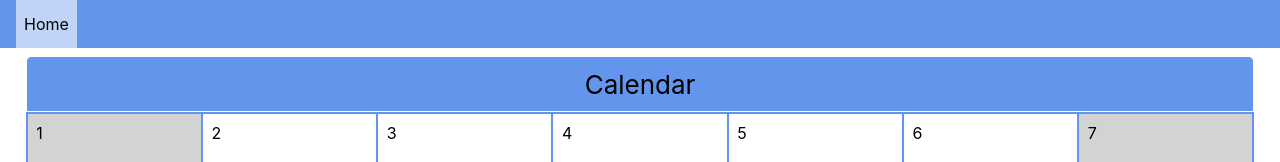
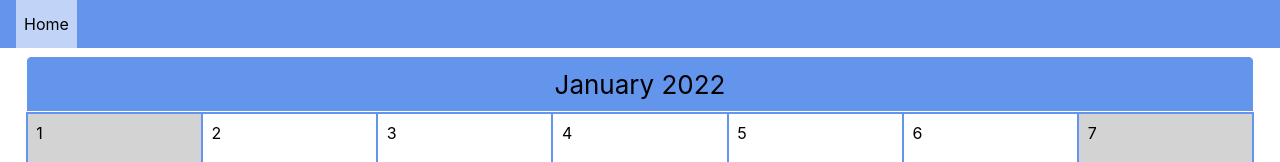
Before and after one commit to malee31/React-Calendar, a React (Create React App) app: page / in a window 1280 px wide. Shown: the top 162 px of the page. Built offline with nearby package versions, Linux system fonts and the light colour scheme.

Commit message:
Added date object for numbering and month name purposes

```diff
--- a/src/App.js
+++ b/src/App.js
@@ -6,12 +6,13 @@ import './styles/App.css';
 import SectionPadding from "./Components/SectionPadding";
 
 function App() {
+	const today = new Date();
 	return (
 		<Provider store={ReduxStore}>
 			<div className="App">
 				<IncludeNavbar>
 					<SectionPadding>
-						<Calendar/>
+						<Calendar date={today}/>
 					</SectionPadding>
 				</IncludeNavbar>
 			</div>
--- a/src/Components/Calendar.js
+++ b/src/Components/Calendar.js
@@ -40,15 +40,19 @@ function CalendarRow(props) {
 function CalendarHeader(props) {
 	return (
 		<div className="calendar-header">
-			Calendar
+			{props.children}
 		</div>
 	);
 }
 
 export default function Calendar(props) {
+	const today = props.date;
+	const dateCopy = new Date(today);
 	return (
 		<div className="calendar-wrapper">
-			<CalendarHeader/>
+			<CalendarHeader>
+				{today.toLocaleString("default", { month: "long" })} {today.getFullYear()}
+			</CalendarHeader>
 			<CalendarRow start={1}/>
 			<CalendarRow start={8}/>
 			<CalendarRow start={15}/>
```
